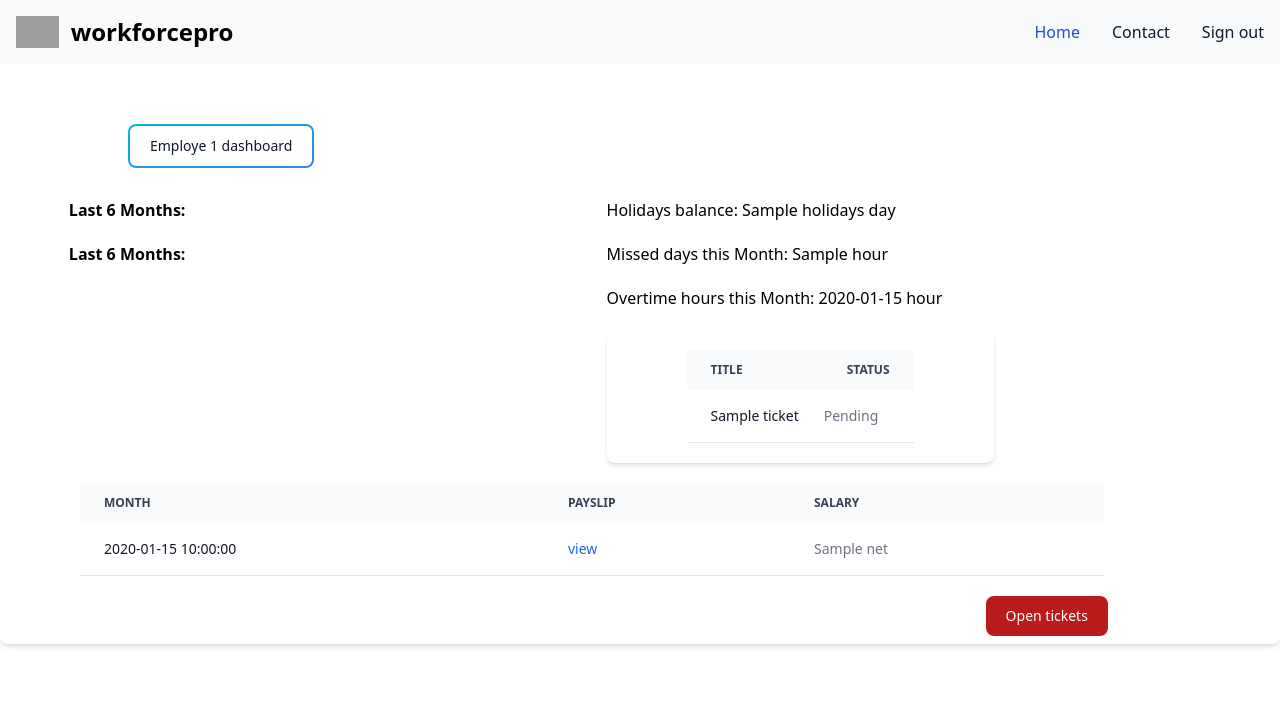
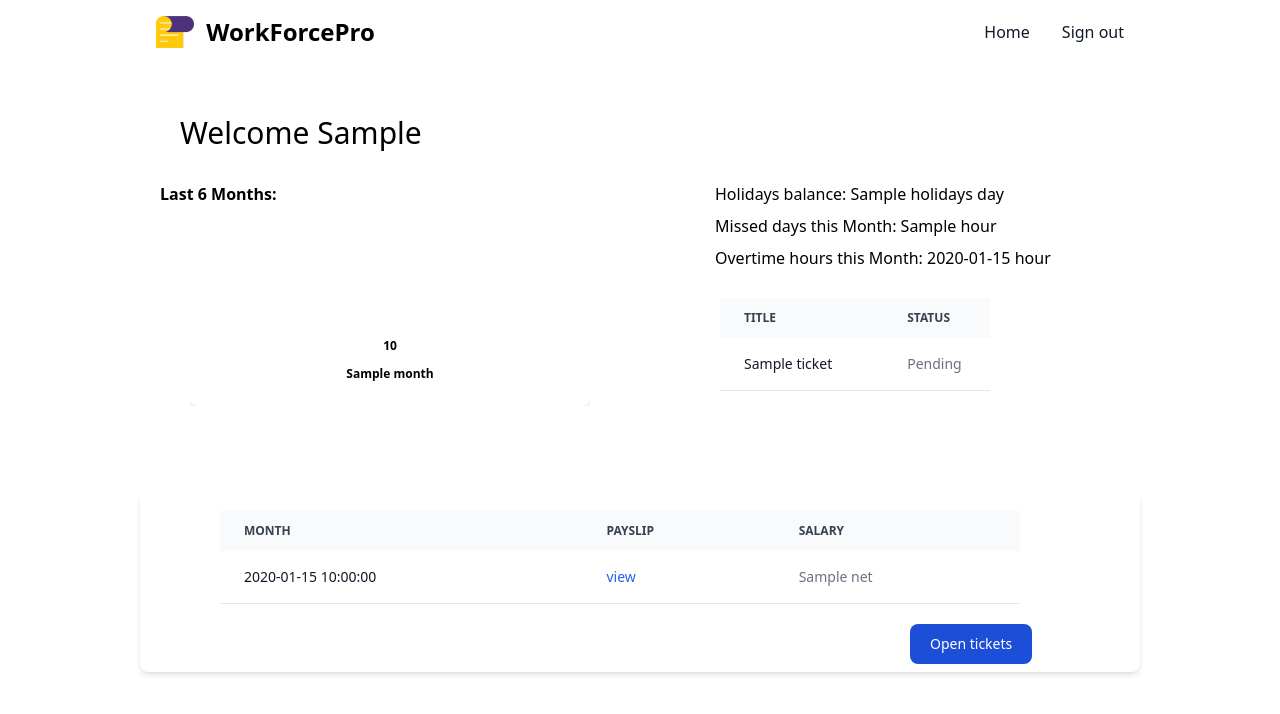
Before and after one commit to HsounaHub/Python_Project_2023, a Flask app: template flask_app/templates/employee_dashboard.html in a window 1280 px wide. Shown: the top 714 px of the page. Run offline with Flask 3, Linux system fonts and the light colour scheme; the template is opened without the code that fills it: most values are stand-ins (such as "Sample title", 1, 10 or a date in 2020); some libraries are stand-ins or nearby versions; grey boxes are pictures that could not be loaded.

Commit message:
Merge branch 'main' of https://github.com/HsounaHub/Python_Project_2023

```diff
--- a/flask_app/models/ticket.py
+++ b/flask_app/models/ticket.py
@@ -33,7 +33,7 @@ class Tickets:
     @classmethod
     def edit_ticket(cls, data):
         query = """
-        UPDATE tickets SET  title=%(title)s, object=%(object)s,closed_date=%(closed_date)s,status=%(status)s
+        UPDATE tickets SET  status=%(status)s
         WHERE id = %(id)s;
         """
         return connectToMySQL(DATABASE).query_db(query, data)
--- /dev/null
+++ b/flask_app/static/script/script.js
@@ -0,0 +1,3 @@
+function backToBottom() {
+    window.scrollTo({ left: 0, top: document.body.scrollHeight, behavior: "smooth" });
+}
--- a/flask_app/templates/employee_dashboard.html
+++ b/flask_app/templates/employee_dashboard.html
@@ -10,66 +10,76 @@
 <body>
         <!-- ========================navbar============================= -->
 
-<nav  style="margin-bottom: 60px;"  class="border-gray-200 bg-gray-50 dark:bg-gray-800 dark:border-gray-700">
+        <div class="bg-white border-gray-200 dark:bg-gray-900 m-auto">
+            <nav class="bg-white border-gray-200 dark:bg-gray-900 w-[1000px] m-auto" >
                 <div class="max-w-screen-xl flex flex-wrap items-center justify-between mx-auto p-4">
-        <a href="#" class="flex items-center">
-        <img src="https://flowbite.com/docs/images/logo.svg" class="h-8 mr-3" alt="Flowbite Logo" />
-        <span class="self-center text-2xl font-semibold whitespace-nowrap dark:text-white">workforcepro</span>
+                <a href="/" class="flex items-center">
+                    <img src="{{url_for('static', filename='img/logo.png')}}" class="h-8 mr-3" alt="WorkForcePro logo" />
+                    <span class="self-center text-2xl font-semibold whitespace-nowrap dark:text-white">WorkForcePro</span>
                 </a>
-    <button data-collapse-toggle="navbar-solid-bg" type="button" class="inline-flex items-center p-2 ml-3 text-sm text-gray-500 rounded-lg md:hidden hover:bg-gray-100 focus:outline-none focus:ring-2 focus:ring-gray-200 dark:text-gray-400 dark:hover:bg-gray-700 dark:focus:ring-gray-600" aria-controls="navbar-solid-bg" aria-expanded="false">
+                <button data-collapse-toggle="navbar-default" type="button" class="inline-flex items-center p-2 ml-3 text-sm text-gray-500 rounded-lg md:hidden hover:bg-gray-100 focus:outline-none focus:ring-2 focus:ring-gray-200 dark:text-gray-400 dark:hover:bg-gray-700 dark:focus:ring-gray-600" aria-controls="navbar-default" aria-expanded="false">
                     <span class="sr-only">Open main menu</span>
                     <svg class="w-6 h-6" aria-hidden="true" fill="currentColor" viewBox="0 0 20 20" xmlns="http://www.w3.org/2000/svg"><path fill-rule="evenodd" d="M3 5a1 1 0 011-1h12a1 1 0 110 2H4a1 1 0 01-1-1zM3 10a1 1 0 011-1h12a1 1 0 110 2H4a1 1 0 01-1-1zM3 15a1 1 0 011-1h12a1 1 0 110 2H4a1 1 0 01-1-1z" clip-rule="evenodd"></path></svg>
                 </button>
-    <div class="hidden w-full md:block md:w-auto" id="navbar-solid-bg">
-        <ul class="flex flex-col font-medium mt-4 rounded-lg bg-gray-50 md:flex-row md:space-x-8 md:mt-0 md:border-0 md:bg-transparent dark:bg-gray-800 md:dark:bg-transparent dark:border-gray-700">
+                <div class="hidden w-full md:block md:w-auto" id="navbar-default">
+                    <ul class="font-medium flex flex-col p-4 md:p-0 mt-4 border border-gray-100 rounded-lg bg-gray-50 md:flex-row md:space-x-8 md:mt-0 md:border-0 md:bg-white dark:bg-gray-800 md:dark:bg-gray-900 dark:border-gray-700">
                     <li>
-            <a href="#" class="block py-2 pl-3 pr-4 text-white bg-blue-700 rounded md:bg-transparent md:text-blue-700 md:p-0 md:dark:text-blue-500 dark:bg-blue-600 md:dark:bg-transparent" aria-current="page">Home</a>
+                        <a href="/dashboard_employee" class="block py-2 pl-3 pr-4 text-gray-900 rounded hover:bg-gray-100 md:hover:bg-transparent md:border-0 md:hover:text-blue-700 md:p-0 dark:text-white md:dark:hover:text-blue-500 dark:hover:bg-gray-700 dark:hover:text-white md:dark:hover:bg-transparent">Home</a>
                     </li>
                     <li>
-            <a href="#" class="block py-2 pl-3 pr-4 text-gray-900 rounded hover:bg-gray-100 md:hover:bg-transparent md:border-0 md:hover:text-blue-700 md:p-0 dark:text-white md:dark:hover:text-blue-500 dark:hover:bg-gray-700 dark:hover:text-white md:dark:hover:bg-transparent">Contact</a>
-        </li>
-
-        <li>
-            <a href="/logout_employee" class="block py-2 pl-3 pr-4 text-gray-900 rounded hover:bg-gray-100 md:hover:bg-transparent md:border-0 md:hover:text-blue-700 md:p-0 dark:text-white md:dark:hover:text-blue-500 dark:hover:bg-gray-700 dark:hover:text-white md:dark:hover:bg-transparent">Sign out</a>
+                        <a href="/logout" class="block py-2 pl-3 pr-4 text-gray-900 rounded hover:bg-gray-100 md:hover:bg-transparent md:border-0 md:hover:text-blue-700 md:p-0 dark:text-white md:dark:hover:text-blue-500 dark:hover:bg-gray-700 dark:hover:text-white md:dark:hover:bg-transparent">Sign out</a>
                     </li>
                     </ul>
                 </div>
                 </div>
             </nav>
-</button>
-<button style="margin-left: 10%; margin-bottom: 30px;" class="relative inline-flex items-center justify-center p-0.5 mb-2 mr-2 overflow-hidden text-sm font-medium text-gray-900 rounded-lg group bg-gradient-to-br from-cyan-500 to-blue-500 group-hover:from-cyan-500 group-hover:to-blue-500 hover:text-white dark:text-white focus:ring-4 focus:outline-none focus:ring-cyan-200 dark:focus:ring-cyan-800">
-    <span class="relative px-5 py-2.5 transition-all ease-in duration-75 bg-white dark:bg-gray-900 rounded-md group-hover:bg-opacity-0">
-        Employe 1 dashboard
-    </span>
-</button>
+        </div>
+
+
+
+    <h1 class="relative px-10 py-2.5 m-auto mt-10 w-[1000px] mb-5 transition-all ease-in duration-75 rounded-md group-hover:bg-opacity-0 text-3xl font-medium leading-tight text-primary">
+     Welcome {{employee.first_name}}
+    </h1>
+
     <!-- ==========================status div=========================== -->
-<div style="display: flex; justify-content: space-around;width: 83%;">
+<div style="  display: flex; justify-content: space-around;width: 1000px;" class="m-auto ">
     <!-- ===============================left div=========================== -->
-    <div>
-        <h1 style="margin-bottom: 20px;"><strong>Last 6 Months:</strong></h1>
-        <div class="w-[400px]">
-            <h1 style="margin-bottom: 20px;"><strong>Last 6 Months:</strong></h1>
-            <div class="mx-auto w-4/5 overflow-hidden">
 
+    <div class="w-[500px]">
+        <h1 style="margin-bottom: 50px;margin-left:20px;"><strong>Last 6 Months:</strong></h1>
+        <div class="mx-auto w-4/5 overflow-hidden ">
+            <div class="flex flex-col items-center w-full max-w-screen-md pb-6 bg-white rounded-lg shadow-xl h-[150px]">
+
+
+                <div class="flex items-end flex-grow w-full mt-2 space-x-2 sm:space-x-3">
+                    {% for item in sum_brut_list %}
+
+                    <div class="relative flex flex-col items-center flex-grow pb-5 group">
+                        <span class="absolute top-0  -mt-6 text-xs font-bold group-hover:block">{{item.sum_brut}}</span>
+                        <div class="relative flex justify-center w-full h-[{{item.px}}px] bg-indigo-400"></div>
+                        <span class="absolute bottom-0 text-xs font-bold">{{item.month}}</span>
+                    </div>
+                    {% endfor %}
+                </div>
+            </div>
         </div>
     </div>
 
-    </div>
         <!-- ===============================right div=========================== -->
-    <div>
+    <div class=" w-[500px]">
 
-        <h1> Holidays balance: {{employee.holidays}} day</h1>
-        <h1 class="my-5">Missed days this Month: {{payslips[0].missed_days}} hour</h1>
-        <h1 class="my-5">Overtime hours this Month: {{payslips[0].overtime}} hour</h1>
-        <div class="relative overflow-x-auto shadow-md sm:rounded-lg">
-<div class="relative overflow-x-auto shadow-md sm:rounded-lg">
-    <table  class="my-5 mx-20 text-sm text-left text-gray-500 dark:text-gray-400">
-        <thead class="text-xs text-gray-700 uppercase bg-gray-50 dark:bg-gray-700 dark:text-gray-400">
+        <h1 class= " m-auto w-[350px] mb-2"> Holidays balance: {{employee.holidays}} day</h1>
+        <h1 class=" m-auto w-[350px] mb-2">Missed days this Month: {{payslips[0].missed_days}} hour</h1>
+        <h1 class=" m-auto w-[350px] mb-2">Overtime hours this Month: {{payslips[0].overtime}} hour</h1>
+        <div class="relative overflow-x-auto  sm:rounded-lg w-[350px]">
+<div class="relative sm:rounded-lg m-auto ">
+    <table  class="my-5 mx-20 py-0 text-sm text-left text-gray-500 dark:text-gray-400 w-[270px]">
+        <thead class="text-xs text-gray-700 uppercase bg-gray-50 dark:bg-gray-700 dark:text-gray-400 ">
             <tr>
-                <th scope="col" class="px-6 py-3">
+                <th scope="col" class="px-6 py-3 w-full">
                     title
                 </th>
-                <th scope="col" class="px-6 py-3">
+                <th scope="col" class=" pr-10 w-full m-auto">
                     status
                 </th>
             </tr>
@@ -91,7 +101,7 @@
     </div>
 </div>
 </div>
-<div class="relative overflow-x-auto shadow-md sm:rounded-lg">
+<div class="relative overflow-x-auto shadow-md sm:rounded-lg mt-20 w-[1000px] m-auto ">
     <table style="width: 80%;" class="my-5 mx-20 text-sm text-left text-gray-500 dark:text-gray-400">
         <thead class="text-xs text-gray-700 uppercase bg-gray-50 dark:bg-gray-700 dark:text-gray-400">
             <tr>
@@ -123,7 +133,7 @@
         </tbody>
     </table>
     <div style="display: flex ; margin: auto; justify-content: space-between; width: 90%;" class=" flex space-x-4 space-x-reverse">
-        <button  id="openButton" style="margin-left: 80%;" type="button" class="focus:outline-none text-white bg-red-700 hover:bg-red-800 focus:ring-4 focus:ring-red-300 font-medium rounded-lg text-sm px-5 py-2.5 mr-2 mb-2 dark:bg-red-600 dark:hover:bg-red-700 dark:focus:ring-red-900">Open tickets</button>
+        <button  id="openButton" style="margin-left: 80%;" type="button" class="focus:outline-none text-white bg-blue-700 hover:bg-blue-800 focus:ring-4 focus:ring-purple-300 font-medium rounded-lg text-sm px-5 py-2.5 mb-2 dark:bg-purple-600 dark:hover:bg-purple-700 dark:focus:ring-purple-900">Open tickets</button>
 
         <div id="fancyBox" class="fixed inset-0 flex items-center justify-center z-50 hidden">
             <div class="bg-white p-8 rounded-lg">
@@ -153,13 +163,13 @@
                      <!--status-->
                         <input type="hidden" name="status" value="Pending" >
 
-                        <div class="mt-4 text-center">
-                        <input type="submit" value="Send Ticket"></div>
+                        <div class="mt-4 text-center  text-2xl  leading-tight text-primarys">
+                        <input type="submit" value="Send Ticket" class="mt-4 focus:outline-none text-white bg-blue-700 hover:bg-blue-800 focus:ring-4 focus:ring-purple-300 font-medium rounded-lg text-sm px-5 py-2.5 mb-2 dark:bg-green-600 dark:hover:bg-green-700 dark:focus:green-900"></div>
                         </form>
                     </div>
                  </div>
                  <button id="closeButton"
-                 class="mt-4 bg-red-500 hover:bg-red-700 text-white font-bold py-2 px-4 rounded focus:outline-none focus:shadow-outline">
+                 class="mt-4 focus:outline-none text-white bg-blue-700 hover:bg-blue-800 focus:ring-4 focus:ring-purple-300 font-medium rounded-lg text-sm px-5 py-2.5 mb-2 dark:bg-red-600 dark:hover:bg-red-700 dark:focus:ring-red-900">
                  Close
                  </button>
             </div>
--- a/flask_app/templates/login_page.html
+++ b/flask_app/templates/login_page.html
@@ -9,7 +9,7 @@
 </head>
 <body>
 
-<div style="margin: auto; margin-top: 200px;" class="w-full max-w-sm p-4 bg-white border border-gray-200 rounded-lg shadow sm:p-6 md:p-8 dark:bg-gray-800 dark:border-gray-700">
+<div  class="w-full m-auto mt-20 max-w-sm p-4 bg-white border border-gray-200 rounded-lg shadow sm:p-6 md:p-8 dark:bg-gray-800 dark:border-gray-700">
     <form class="space-y-6" action="/users/login" method="post">
         <h5 class="text-xl font-medium text-gray-900 dark:text-white">Sign in to our platform</h5>
         <div>
@@ -31,7 +31,7 @@
         </div>
         <button type="submit" class="w-full text-white bg-blue-700 hover:bg-blue-800 focus:ring-4 focus:outline-none focus:ring-blue-300 font-medium rounded-lg text-sm px-5 py-2.5 text-center dark:bg-blue-600 dark:hover:bg-blue-700 dark:focus:ring-blue-800">Login to your account</button>
         <div class="text-sm font-medium text-gray-500 dark:text-gray-300">
-            Not registered? <a href="#" class="text-blue-700 hover:underline dark:text-blue-500">Create account</a>
+            Not registered? <a href="/add_entreprise" class="text-blue-700 hover:underline dark:text-blue-500">Create account</a>
         </div>
     </form>
 </div>
```
Also changed, not shown: flask_app/controllers/employees.py (+11 -1 lines), flask_app/controllers/entreprises.py (+6 -2 lines), flask_app/controllers/tickets.py (+4 -3 lines), flask_app/models/payslip.py (+15 -1 lines), flask_app/templates/dashboard.html (+22 -28 lines), flask_app/templates/edit_ticket.html (+8 -20 lines), flask_app/templates/index.html (+23 -16 lines), flask_app/templates/new_employe.html (+11 -15 lines), flask_app/templates/payslip_view.html (+16 -22 lines), flask_app/templates/sign_up_page.html (+3 -4 lines), flask_app/templates/view.html (+30 -4 lines). Lines whose indentation alone changed are shown as unchanged.
